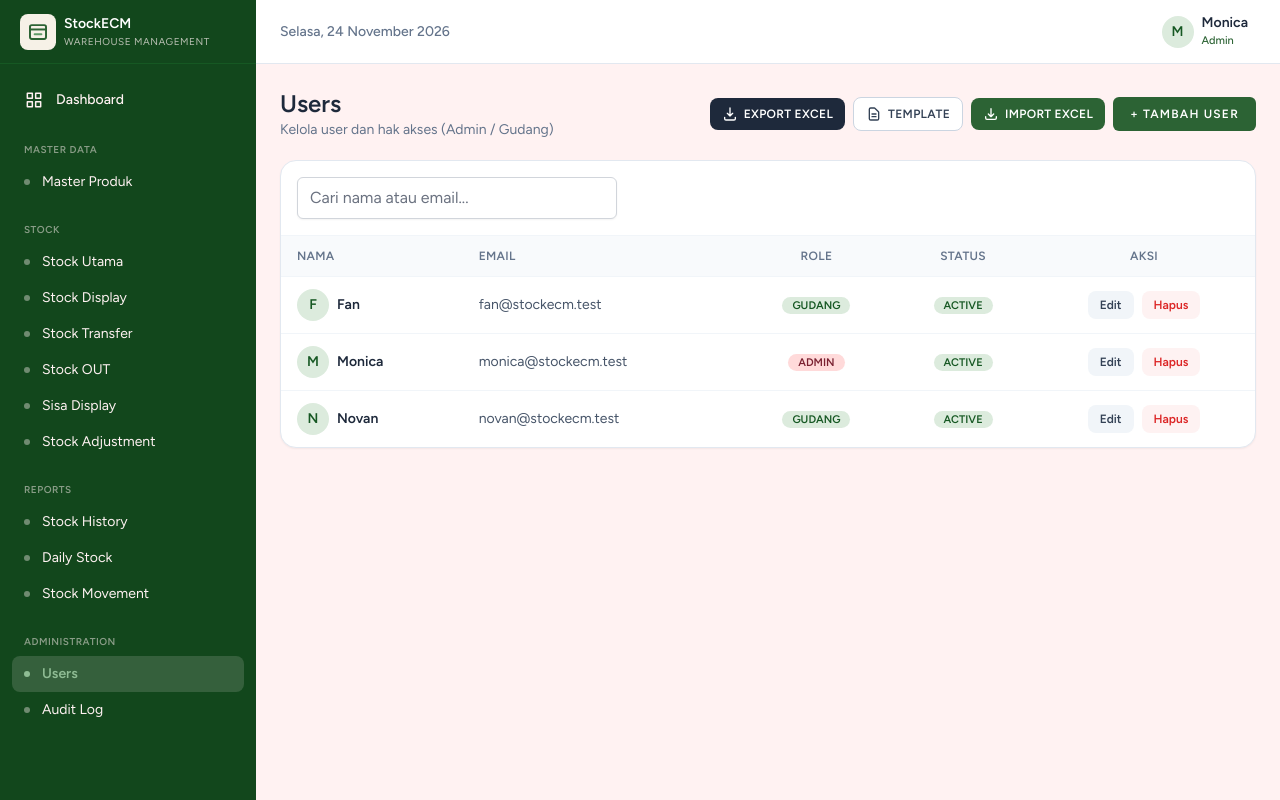
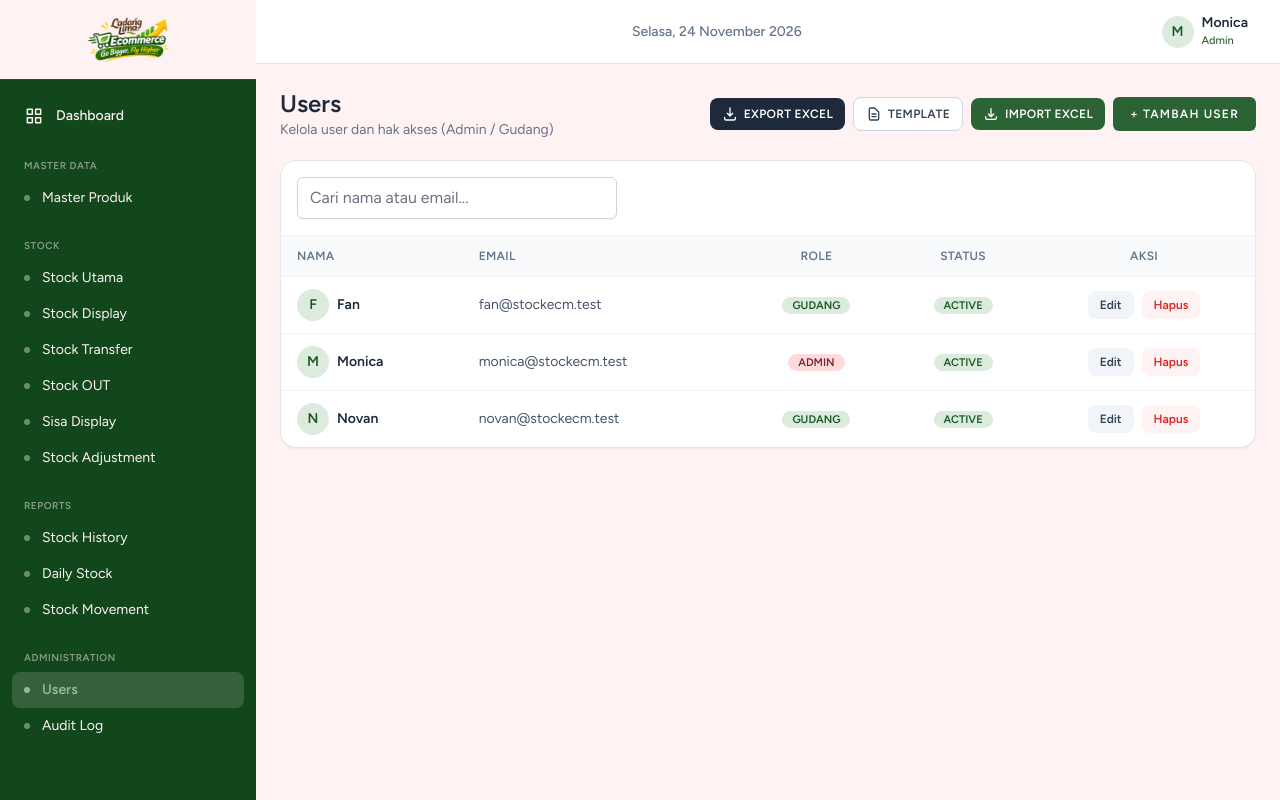
Before and after one commit to safiralintang11/stock-ecm, a Laravel app: page /users in a window 1280 px wide. Run offline with Laravel 12, Linux system fonts and the light colour scheme; a user stored in the database is signed in; data comes from the database, SQL or seed files in the repository; style sheets or scripts are compiled from the project's sources; some libraries are stand-ins or nearby versions.

Commit message:
perbaikan logo web a whole

```diff
--- a/resources/js/Components/ApplicationLogo.vue
+++ b/resources/js/Components/ApplicationLogo.vue
@@ -1,36 +1,14 @@
 <script setup>
-import { computed } from 'vue'
-
-const props = defineProps({
-    variant: { type: String, default: 'solid' },
+defineProps({
+    alt: { type: String, default: 'StockECM' },
 })
-
-const inverse = computed(() => props.variant === 'inverse')
-
-const background = computed(() => (inverse.value ? '#F6F1E7' : '#2C6334'))
-const line = computed(() => (inverse.value ? '#2C6334' : '#F6F1E7'))
-const accent = computed(() => (inverse.value ? '#5F9A67' : '#8FBC94'))
 </script>
 
 <template>
-    <svg
-        viewBox="0 0 64 64"
-        xmlns="http://www.w3.org/2000/svg"
-        role="img"
-        aria-label="StockECM"
-    >
-        <rect width="64" height="64" rx="14" :fill="background" />
-        <rect
-            x="17.75"
-            y="19.75"
-            width="28.5"
-            height="24.5"
-            rx="3.25"
-            fill="none"
-            :stroke="line"
-            stroke-width="3.5"
-        />
-        <path d="M17 27.5h30" :stroke="line" stroke-width="3.5" />
-        <path d="M26 36h12" :stroke="accent" stroke-width="3.5" stroke-linecap="round" />
-    </svg>
+    <img
+        src="/logo.png"
+        :alt="alt"
+        class="block object-contain"
+        draggable="false"
+    />
 </template>
--- a/resources/js/Layouts/AuthenticatedLayout.vue
+++ b/resources/js/Layouts/AuthenticatedLayout.vue
@@ -79,15 +79,11 @@ const roleBadge = computed(() => (isAdmin.value ? 'Admin' : 'Gudang'))
                 :class="sidebarOpen ? 'translate-x-0' : '-translate-x-full'"
                 class="fixed inset-y-0 left-0 z-40 w-64 transform bg-brand-800 text-cream transition-transform duration-200 lg:translate-x-0"
             >
-                <div class="flex h-16 items-center gap-2 border-b border-brand-700 px-5">
-                    <ApplicationLogo variant="inverse" class="h-9 w-9 shrink-0" />
-                    <div>
-                        <div class="text-sm font-bold text-white">StockECM</div>
-                        <div class="text-[10px] uppercase tracking-wider text-cream/70">Warehouse Management</div>
-                    </div>
+                <div class="flex h-20 items-center justify-center border-b border-brand-700 bg-cream px-4">
+                    <ApplicationLogo class="h-14 w-auto" />
                 </div>
 
-                <nav class="space-y-1 overflow-y-auto px-3 py-4 text-sm" style="height: calc(100% - 4rem)">
+                <nav class="space-y-1 overflow-y-auto px-3 py-4 text-sm" style="height: calc(100% - 5rem)">
                     <template v-for="group in nav" :key="group.label">
                         <Link
                             v-if="!group.items"
@@ -127,6 +123,7 @@ const roleBadge = computed(() => (isAdmin.value ? 'Admin' : 'Gudang'))
             <div class="lg:pl-64">
                 <!-- Topbar -->
                 <header class="sticky top-0 z-20 flex h-16 items-center justify-between border-b border-slate-200 bg-white px-4 sm:px-6">
+                    <div class="flex items-center gap-2">
                         <button
                             class="rounded-lg p-2 text-slate-600 hover:bg-slate-100 lg:hidden"
                             @click="sidebarOpen = !sidebarOpen"
@@ -135,6 +132,8 @@ const roleBadge = computed(() => (isAdmin.value ? 'Admin' : 'Gudang'))
                                 <path stroke-linecap="round" d="M4 6h16M4 12h16M4 18h16" />
                             </svg>
                         </button>
+                        <ApplicationLogo class="h-8 w-auto lg:hidden" />
+                    </div>
 
                     <div class="hidden text-sm font-medium text-slate-500 sm:block">
                         {{ new Date().toLocaleDateString('id-ID', { weekday: 'long', day: 'numeric', month: 'long', year: 'numeric' }) }}
--- a/resources/js/Layouts/GuestLayout.vue
+++ b/resources/js/Layouts/GuestLayout.vue
@@ -7,12 +7,8 @@ import { Link } from '@inertiajs/vue3';
     <div
         class="flex min-h-screen flex-col items-center bg-cream pt-6 sm:justify-center sm:pt-0"
     >
-        <Link href="/" class="flex flex-col items-center gap-2">
-            <ApplicationLogo class="h-16 w-16" />
-            <span class="text-center">
-                <span class="block text-lg font-bold tracking-tight text-brand-800">StockECM</span>
-                <span class="block text-[10px] uppercase tracking-[0.2em] text-slate-500">Warehouse Management</span>
-            </span>
+        <Link href="/">
+            <ApplicationLogo class="h-24 w-auto sm:h-28" />
         </Link>
 
         <div
--- a/resources/views/app.blade.php
+++ b/resources/views/app.blade.php
@@ -9,7 +9,8 @@
         <meta name="description" content="StockECM — aplikasi manajemen stok gudang." />
         <meta name="theme-color" content="#2C6334" />
         <link rel="icon" href="/favicon.ico" sizes="any" />
-        <link rel="icon" type="image/svg+xml" href="/favicon.svg" />
+        <link rel="icon" type="image/png" sizes="32x32" href="/favicon-32.png" />
+        <link rel="icon" type="image/png" sizes="64x64" href="/favicon-64.png" />
         <link rel="apple-touch-icon" href="/apple-touch-icon.png" />
 
         <!-- Fonts -->
```
Also changed, not shown: logo.jpeg (added), public/apple-touch-icon.png, public/favicon-32.png (added), public/favicon-64.png (added), public/favicon.ico, public/favicon.svg (deleted), public/logo.png (added). Lines whose indentation alone changed are shown as unchanged.
